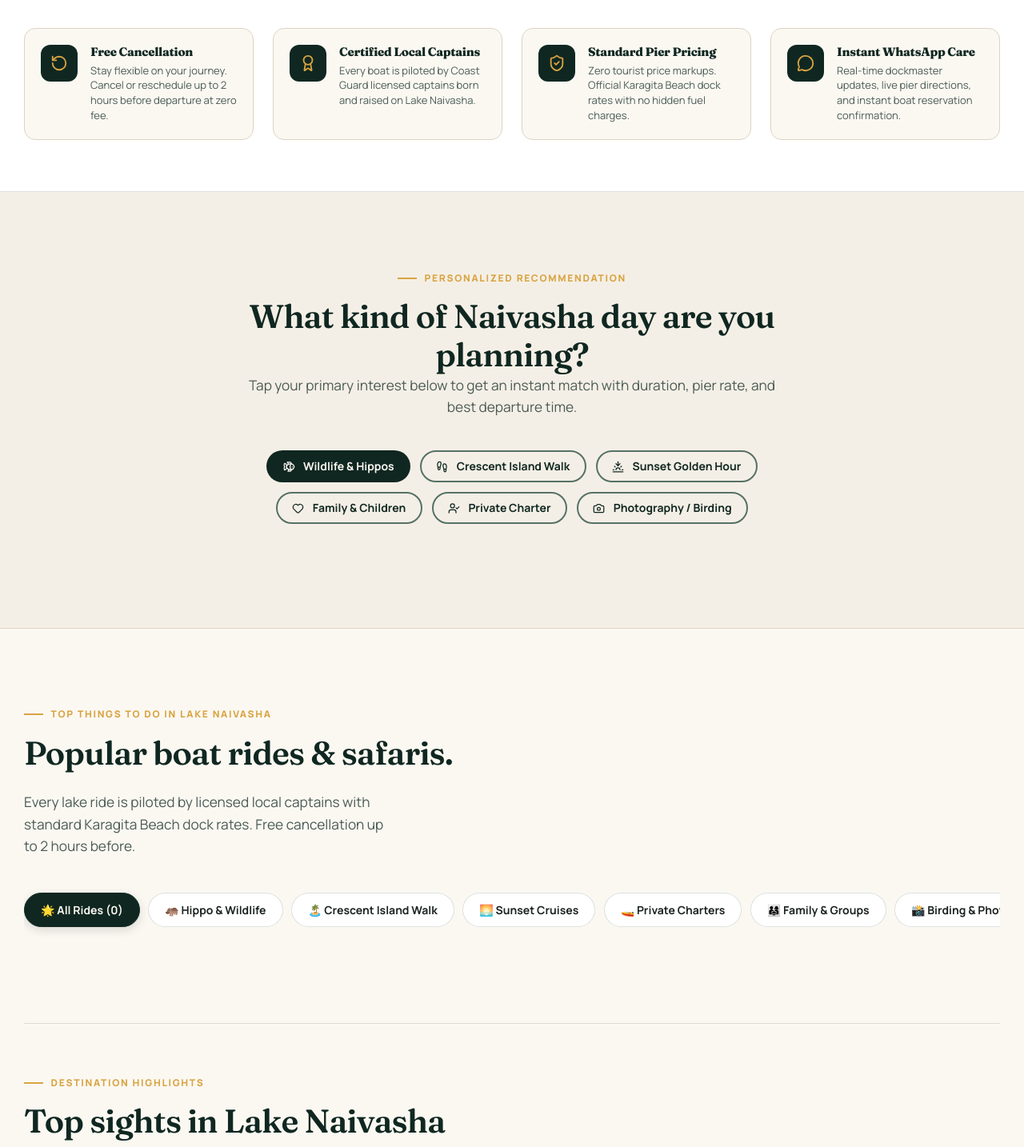
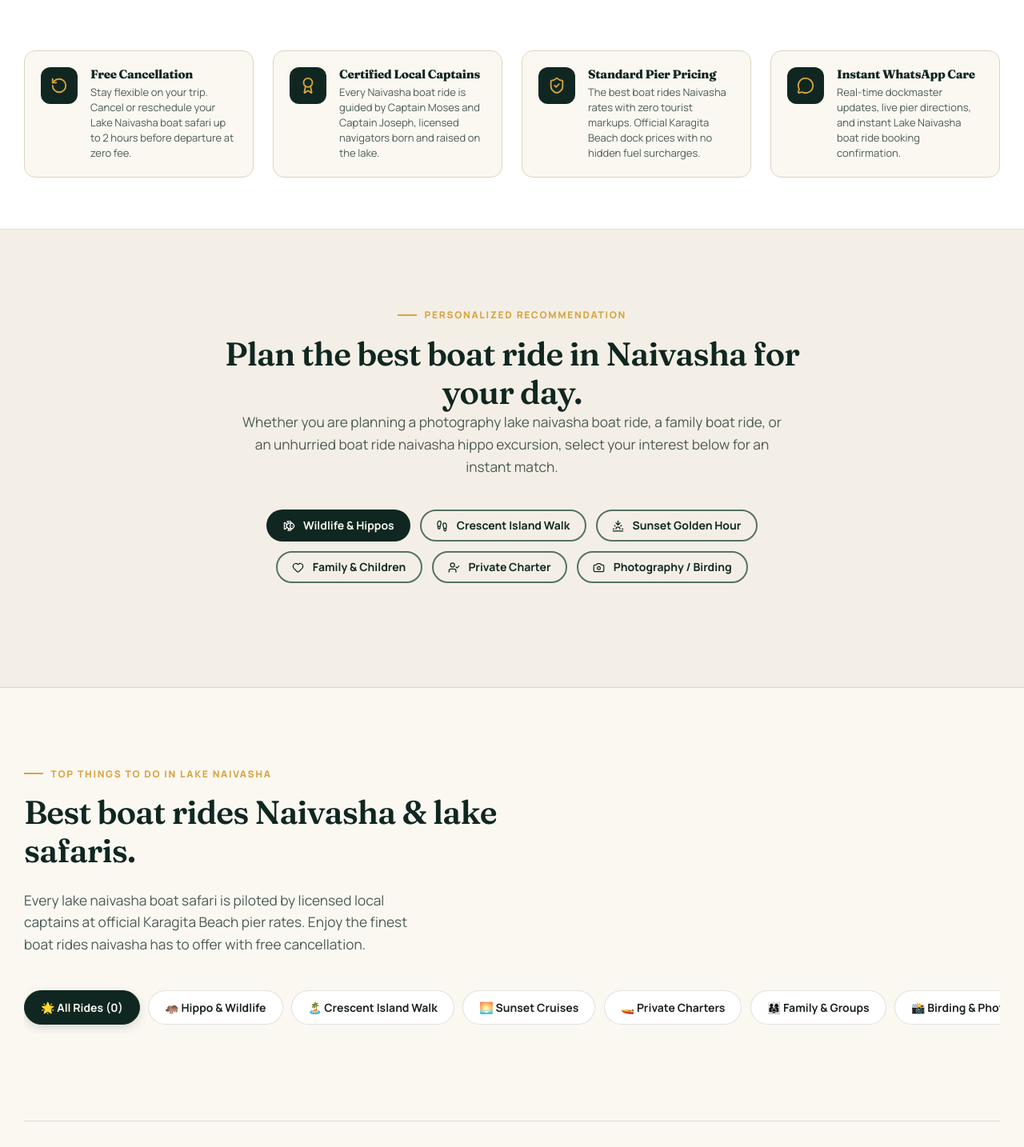
Before and after one commit to nyoroku/mosety, a Django app: page / in a window 1280 px wide. Shown: the part 683-2117 px from the top of the page at 80% size. Run offline with Django 5.2, Linux system fonts and the light colour scheme; data comes from the database, SQL or seed files in the repository; data that the repository does not hold is empty; parts of the project's set-up code (start-up, migrations or seed data) failed here and were passed over; some libraries are stand-ins or nearby versions.

Commit message:
Update captains Moses Kamau & Joseph Njuguna with photos; optimize homepage copywriting for boat rides naivasha keywords

```diff
--- a/content/views.py
+++ b/content/views.py
@@ -54,7 +54,7 @@ class CaptainsListView(ListView):
     context_object_name = 'captains'
 
     def get_queryset(self):
-        return Captain.objects.filter(is_active=True).order_by('name')
+        return Captain.objects.filter(is_active=True).order_by('-years_on_lake')
 
     def get_context_data(self, **kwargs):
         context = super().get_context_data(**kwargs)
--- a/core/tests.py
+++ b/core/tests.py
@@ -131,10 +131,10 @@ class TestHomepageShellAndZeroResidue(TestCase):
         # Verify single H1 tag on homepage
         h1_matches = re.findall(r'<h1[^>]*>(.*?)</h1>', content, re.DOTALL)
         self.assertEqual(len(h1_matches), 1, f"Expected exactly 1 H1 tag, found {len(h1_matches)}")
-        self.assertIn("Unforgettable boat rides on Lake Naivasha", h1_matches[0])
+        self.assertIn("The best boat ride Naivasha has to offer", h1_matches[0])
 
         # Verify page title and meta description
-        self.assertIn("<title>Mosety Boat Rides Naivasha", content)
+        self.assertIn("<title>Best Boat Rides Naivasha", content)
         self.assertIn('<meta name="description"', content)
         self.assertIn('<link rel="canonical" href="https://mosety.co.ke/"', content)
 
--- a/seed_mosety_data.py
+++ b/seed_mosety_data.py
@@ -166,8 +166,8 @@ def run_seed():
 
     print("4. Seeding Captains...")
     captains_data = [
-        ('Joseph Kimani', 'joseph-kimani', 'Born and raised along the Karagita shoreline with 14 years of certified navigation on Lake Naivasha.', 14, 'Hippo pod tracking, sunset navigation', 'static/images/gallery/naivasha-captain.jpeg'),
-        ('Peter Mwangi', 'peter-mwangi', 'Specialist in ornithology and raptor flight paths with over a decade of Lake Naivasha guiding.', 11, 'Fish eagle observation, photography angles', 'static/images/gallery/naivasha-guest-captain.jpeg'),
+        ('Moses Kamau', 'moses-kamau', 'Born and raised in Naivasha, Captain Moses Kamau has over 15 years of professional boat safari experience piloting from Karagita Beach across Crescent Island channels and Oloidien Bay. Licensed by the Kenya Maritime Authority, Moses is renowned for his deep understanding of resident hippo families, water currents, and calm, reassuring navigation.', 15, 'Hippo pod behavior, Crescent Island navigation, golden hour photography, sunrise boat rides', 'static/images/captains/captain-moses-kamau.jpeg'),
+        ('Joseph Njuguna', 'joseph-njuguna', 'Captain Joseph Njuguna is an experienced Lake Naivasha boat captain and certified birding specialist with 12 years piloting safari craft from Karagita Pier. Renowned for his sharp wildlife spotting, encyclopedic bird knowledge, and gentle handling of family groups, Joseph guarantees every guest enjoys the best boat ride on Lake Naivasha with complete safety.', 12, 'African fish eagle feeding spots, water bird identification, family & group boat rides, eco-tours', 'static/images/captains/captain-joseph-njuguna.jpeg'),
     ]
     for name, slug, bio, years, spec, img in captains_data:
         capt, _ = Captain.objects.get_or_create(
--- a/templates/pages/home.html
+++ b/templates/pages/home.html
@@ -1,8 +1,8 @@
 {% extends 'base.html' %}
 {% load static humanize %}
 
-{% block meta_title %}{{ site.business_name }} - See Naivasha from the Water{% endblock %}
-{% block meta_description %}Local lake experiences, clearly priced and expertly guided on Lake Naivasha. Hippo safaris, Crescent Island walking trips, sunset cruises and private boat rides.{% endblock %}
+{% block meta_title %}Best Boat Rides Naivasha | Mosety Lake Naivasha Boat Safari & Tours{% endblock %}
+{% block meta_description %}Experience the best boat ride Naivasha has to offer with Mosety. Affordable boat rides Naivasha pier rates, wild hippo watching, Crescent Island walking trips, and custom Lake Naivasha boat safari tours with certified local captains.{% endblock %}
 
 {% block content %}
 <!-- ==========================================================================
@@ -25,15 +25,15 @@
   <div class="site-container" style="position: relative; z-index: 5; text-align: center;">
     <div style="display: inline-flex; align-items: center; gap: 0.5rem; background: rgba(16, 39, 33, 0.6); backdrop-filter: blur(8px); padding: 0.35rem 1rem; border-radius: var(--radius-pill); border: 1px solid rgba(217, 164, 65, 0.4); margin-bottom: 1.25rem;">
       <i data-lucide="map-pin" style="width: 14px; height: 14px; color: var(--rift-gold);"></i>
-      <span style="font-size: 0.75rem; font-weight: 800; letter-spacing: 0.1em; text-transform: uppercase; color: var(--papyrus);">Lake Naivasha, Kenya • Karagita Pier</span>
+      <span style="font-size: 0.75rem; font-weight: 800; letter-spacing: 0.1em; text-transform: uppercase; color: var(--papyrus);">Lake Naivasha, Kenya • Karagita Pier • Best Boat Rides Naivasha</span>
     </div>
 
-    <h1 class="hero-h1" style="color: var(--ivory); max-width: 22ch; margin-inline: auto; margin-bottom: 1rem; text-shadow: 0 4px 18px rgba(0, 0, 0, 0.4);">
-      Unforgettable boat rides on Lake Naivasha.
+    <h1 class="hero-h1" style="color: var(--ivory); max-width: 24ch; margin-inline: auto; margin-bottom: 1rem; text-shadow: 0 4px 18px rgba(0, 0, 0, 0.4);">
+      The best boat ride Naivasha has to offer: unhurried wildlife boat rides.
     </h1>
 
-    <p style="font-size: clamp(1rem, 1.4vw, 1.2rem); color: rgba(251, 248, 242, 0.88); max-width: 58ch; margin-inline: auto; margin-bottom: 2.25rem; line-height: 1.55;">
-      Book hippo safaris, Crescent Island walking tours, and sunset cruises directly with verified local captains at official pier rates.
+    <p style="font-size: clamp(1rem, 1.4vw, 1.2rem); color: rgba(251, 248, 242, 0.88); max-width: 62ch; margin-inline: auto; margin-bottom: 2.25rem; line-height: 1.55;">
+      Book your <strong>Lake Naivasha boat ride</strong> directly with licensed captains. Experience unforgettable <strong>boat rides Naivasha</strong> travelers love: hippo safaris, Crescent Island transfers, and scenic sunset <strong>boat rides</strong> at official pier rates.
     </p>
 
     <!-- GetYourGuide Floating Multi-Segment Search Widget -->
@@ -44,7 +44,7 @@
           <span class="gyg-search-label"><i data-lucide="compass" style="width: 12px; height: 12px; display: inline-block; vertical-align: middle;"></i> What to experience?</span>
           <div class="gyg-search-val">
             <select x-model="searchQuery" aria-label="Select activity" @change="doSearch()">
-              <option value="">All Boat Rides & Safaris</option>
+              <option value="">All Naivasha Boat Rides & Safaris</option>
               {% for tour in all_tours %}
               <option value="{{ tour.slug }}">{{ tour.name }}</option>
               {% endfor %}
@@ -104,7 +104,7 @@
         </div>
         <div>
           <h3 class="gyg-trust-title">Free Cancellation</h3>
-          <p class="gyg-trust-desc">Stay flexible on your journey. Cancel or reschedule up to 2 hours before departure at zero fee.</p>
+          <p class="gyg-trust-desc">Stay flexible on your trip. Cancel or reschedule your Lake Naivasha boat safari up to 2 hours before departure at zero fee.</p>
         </div>
       </div>
 
@@ -114,7 +114,7 @@
         </div>
         <div>
           <h3 class="gyg-trust-title">Certified Local Captains</h3>
-          <p class="gyg-trust-desc">Every boat is piloted by Coast Guard licensed captains born and raised on Lake Naivasha.</p>
+          <p class="gyg-trust-desc">Every Naivasha boat ride is guided by Captain Moses and Captain Joseph, licensed navigators born and raised on the lake.</p>
         </div>
       </div>
 
@@ -124,7 +124,7 @@
         </div>
         <div>
           <h3 class="gyg-trust-title">Standard Pier Pricing</h3>
-          <p class="gyg-trust-desc">Zero tourist price markups. Official Karagita Beach dock rates with no hidden fuel charges.</p>
+          <p class="gyg-trust-desc">The best boat rides Naivasha rates with zero tourist markups. Official Karagita Beach dock prices with no hidden fuel surcharges.</p>
         </div>
       </div>
 
@@ -134,7 +134,7 @@
         </div>
         <div>
           <h3 class="gyg-trust-title">Instant WhatsApp Care</h3>
-          <p class="gyg-trust-desc">Real-time dockmaster updates, live pier directions, and instant boat reservation confirmation.</p>
+          <p class="gyg-trust-desc">Real-time dockmaster updates, live pier directions, and instant Lake Naivasha boat ride booking confirmation.</p>
         </div>
       </div>
 
@@ -148,11 +148,11 @@
 <section class="section-spacing" style="background: var(--papyrus-light); border-bottom: 1px solid var(--border-papyrus);">
   <div class="site-container">
 
-    <div style="text-align: center; max-width: 680px; margin-inline: auto; margin-bottom: 2.5rem;">
+    <div style="text-align: center; max-width: 720px; margin-inline: auto; margin-bottom: 2.5rem;">
       <p class="eyebrow eyebrow-gold" style="justify-content: center;">Personalized Recommendation</p>
-      <h2>What kind of Naivasha day are you planning?</h2>
+      <h2>Plan the best boat ride in Naivasha for your day.</h2>
       <p class="lead-text" style="margin-inline: auto;">
-        Tap your primary interest below to get an instant match with duration, pier rate, and best departure time.
+        Whether you are planning a photography lake naivasha boat ride, a family boat ride, or an unhurried boat ride naivasha hippo excursion, select your interest below for an instant match.
       </p>
     </div>
 
@@ -300,10 +300,10 @@
     <div style="display: flex; flex-direction: column; @media(min-width: 768px){ flex-direction: row; } justify-content: space-between; align-items: flex-start; margin-bottom: 2rem; gap: 1.5rem;">
       <div>
         <p class="eyebrow eyebrow-gold">Top Things to Do in Lake Naivasha</p>
-        <h2 style="max-width: 24ch; color: var(--ink-forest);">Popular boat rides & safaris.</h2>
+        <h2 style="max-width: 26ch; color: var(--ink-forest);">Best boat rides Naivasha &amp; lake safaris.</h2>
       </div>
-      <p class="lead-text" style="max-width: 44ch;">
-        Every lake ride is piloted by licensed local captains with standard Karagita Beach dock rates. Free cancellation up to 2 hours before.
+      <p class="lead-text" style="max-width: 48ch;">
+        Every lake naivasha boat safari is piloted by licensed local captains at official Karagita Beach pier rates. Enjoy the finest boat rides naivasha has to offer with free cancellation.
       </p>
     </div>
 
@@ -589,9 +589,9 @@
 
     <div style="text-align: center; max-width: 650px; margin-inline: auto; margin-bottom: 3.5rem;">
       <p class="eyebrow eyebrow-gold" style="justify-content: center;">Transparent Dock Fares</p>
-      <h2>Clear prices before you arrive.</h2>
+      <h2>Affordable boat rides Naivasha pier rates.</h2>
       <p class="lead-text" style="margin-inline: auto;">
-        Choose your ride and group size for an instant estimate. Standard boat charters cover the full boat, fuel, licensed captain, and life jackets.
+        Clear prices before you arrive. Every Naivasha boat ride charter covers the complete boat, fuel, certified captain, and fitted life jackets with zero hidden fees.
       </p>
     </div>
 
@@ -642,9 +642,9 @@
 
       <div>
         <p class="eyebrow eyebrow-gold">Destination Highlight</p>
-        <h2 style="margin-bottom: 1rem;">Boat there. Walk among the wildlife.</h2>
+        <h2 style="margin-bottom: 1rem;">Crescent Island boat ride &amp; walking safari.</h2>
         <p class="lead-text" style="margin-bottom: 1.5rem;">
-          Crescent Island is one of the few game sanctuaries in Kenya where visitors can safely walk on foot among wild animals. Because the peninsula is predator-free, giraffes, zebras, wildebeests, and waterbucks graze peacefully in the open.
+          Combine a scenic Lake Naivasha boat ride with an unhurried walking safari among wild giraffes, zebras, and wildebeests on Crescent Island Game Sanctuary. Widely rated as the best boat ride Naivasha adventure for families, couples, and photographers.
         </p>
 
         <div class="quick-answer" style="margin-block: 1.5rem; padding: 1.25rem;">
@@ -680,11 +680,11 @@
      ========================================================================== -->
 <section class="section-spacing" style="background: var(--ink-forest); color: var(--ivory);">
   <div class="site-container">
-    <div style="max-width: 680px; margin-bottom: 3.5rem;">
+    <div style="max-width: 720px; margin-bottom: 3.5rem;">
       <p class="eyebrow eyebrow-gold">Operational Rigor</p>
-      <h2 style="color: var(--ivory); margin-bottom: 1rem;">A better ride starts before the boat leaves.</h2>
+      <h2 style="color: var(--ivory); margin-bottom: 1rem;">The best boat ride Naivasha safety standards.</h2>
       <p style="color: var(--papyrus); font-size: 1.05rem; line-height: 1.6;">
-        Safety on the water is not an afterthought. Every departure is structured around preventative marine safety, genuine local route knowledge, and respectful wildlife observation.
+        Safety on the water is our highest priority. Every Lake Naivasha boat safari departure is led by certified captains with strict 30–50m hippo buffer zones, mandatory life vests for all ages, and calm-water navigation protocols.
       </p>
     </div>
 
@@ -732,21 +732,26 @@
      ========================================================================== -->
 <section class="section-spacing" style="background: var(--ivory);">
   <div class="site-container">
-    <div style="max-width: 650px; margin-bottom: 3.5rem;">
+    <div style="max-width: 720px; margin-bottom: 3.5rem;">
       <p class="eyebrow eyebrow-gold">Local Guidance</p>
-      <h2>Meet the people who know these waters.</h2>
+      <h2>Meet the captains behind the best boat rides in Naivasha.</h2>
       <p class="lead-text">
-        Our captains grew up on Lake Naivasha. They understand water depth patterns, seasonal bird arrivals, and individual hippo pod behavior.
+        Our captains grew up on Lake Naivasha. With over 27 years of combined navigation, Captain Moses Kamau and Captain Joseph Njuguna guarantee the best boat ride Naivasha experience: ethical hippo observation, expert birding spots, and safe handling of every boat ride.
       </p>
     </div>
 
     <div style="display: grid; grid-template-columns: repeat(auto-fit, minmax(320px, 1fr)); gap: 2.5rem;">
       {% for captain in captains %}
-      <div class="card" style="padding: 2.25rem; background: #ffffff; border: 1px solid var(--border-subtle); box-shadow: var(--shadow-sm);">
+      <div class="card" style="padding: 2.25rem; background: #ffffff; border: 1px solid var(--border-subtle); box-shadow: var(--shadow-sm); border-radius: var(--radius-card); display: flex; flex-direction: column; justify-content: space-between;">
+        <div>
           <div style="display: flex; align-items: center; gap: 1.25rem; margin-bottom: 1.5rem;">
-          <div style="width: 72px; height: 72px; border-radius: 50%; background: var(--papyrus); display: grid; place-items: center; font-family: var(--font-display); font-size: 1.75rem; color: var(--ink-forest); flex-shrink: 0;">
+            {% if captain.photo %}
+            <img src="{{ captain.photo.url }}" alt="Captain {{ captain.name }} - Best boat ride Naivasha" style="width: 84px; height: 84px; border-radius: 50%; object-fit: cover; border: 3px solid var(--rift-gold); flex-shrink: 0; box-shadow: var(--shadow-sm);">
+            {% else %}
+            <div style="width: 84px; height: 84px; border-radius: 50%; background: var(--papyrus); display: grid; place-items: center; font-family: var(--font-display); font-size: 1.75rem; color: var(--ink-forest); flex-shrink: 0;">
               {{ captain.name|slice:":1" }}
             </div>
+            {% endif %}
             <div>
               <h3 style="font-size: 1.35rem; margin-bottom: 0.2rem; color: var(--ink-forest);">Captain {{ captain.name }}</h3>
               <span style="font-size: 0.8125rem; color: var(--lake-sage); font-weight: 700;">
@@ -762,12 +767,20 @@
           <p style="font-size: 0.875rem; color: var(--body-muted); margin-bottom: 1.5rem; line-height: 1.6;">
             {{ captain.short_bio }}
           </p>
+        </div>
 
         <div style="font-size: 0.8125rem; color: var(--lake-sage); border-top: 1px solid var(--border-subtle); padding-top: 1rem;">
           <strong>Specialties:</strong> {{ captain.specialties }}
         </div>
       </div>
       {% endfor %}
+    </div>
+
+    <div style="margin-top: 2.5rem; text-align: center;">
+      <a href="/captains/" class="btn btn-outline btn-sm">
+        <span>Meet All Our Licensed Captains</span>
+        <i data-lucide="arrow-right" style="width: 14px; height: 14px;"></i>
+      </a>
     </div>
 
   </div>
@@ -971,9 +984,9 @@
 
       <div>
         <p class="eyebrow eyebrow-gold">Launch Point</p>
-        <h2 style="margin-bottom: 1rem;">Easy to find. Easy to start.</h2>
+        <h2 style="margin-bottom: 1rem;">Where your Naivasha boat ride begins.</h2>
         <p class="lead-text" style="margin-bottom: 1.75rem;">
-          Mosety boat rides depart directly from Karagita Public Beach on South Lake Road. Safe private vehicle parking, marked signs, and clean amenities are on site.
+          All Mosety boat rides depart directly from Karagita Public Beach on South Lake Road. Easy highway access from Nairobi, free secure vehicle parking, and immediate boat ride departure from our staging pier.
         </p>
 
         <div style="display: flex; flex-direction: column; gap: 1rem; margin-bottom: 2rem;">
@@ -1080,10 +1093,10 @@
   <div class="site-container-narrow" style="text-align: center;">
     <p class="eyebrow eyebrow-gold" style="justify-content: center;">Reserve Your Ride</p>
     <h2 style="color: var(--ivory); font-size: clamp(2rem, 3.5vw, 3rem); margin-bottom: 1.25rem;">
-      Your Lake Naivasha ride starts here.
+      Experience the best boat rides Naivasha has to offer.
     </h2>
-    <p style="color: var(--papyrus); max-width: 52ch; margin-inline: auto; margin-bottom: 2.25rem; font-size: 1.125rem; line-height: 1.6;">
-      Tell us your date, group size and the experience you want. We will confirm availability and assign an expert local captain.
+    <p style="color: var(--papyrus); max-width: 58ch; margin-inline: auto; margin-bottom: 2.25rem; font-size: 1.125rem; line-height: 1.6;">
+      Book your Lake Naivasha boat safari today with Captain Moses or Captain Joseph. Enjoy unhurried wildlife viewing, certified safety, and transparent dock pricing on every boat ride.
     </p>
 
     <div class="btn-row" style="justify-content: center; gap: 1rem;">
```
Also changed, not shown: static/images/captains/captain-joseph-njuguna.jpeg (added), static/images/captains/captain-moses-kamau.jpeg (added), static/images/captains/webp/captain-joseph-njuguna.webp (added), static/images/captains/webp/captain-joseph-njuguna_mobile.webp (added), static/images/captains/webp/captain-moses-kamau.webp (added), static/images/captains/webp/captain-moses-kamau_mobile.webp (added), 1 other file. Lines whose indentation alone changed are shown as unchanged.
